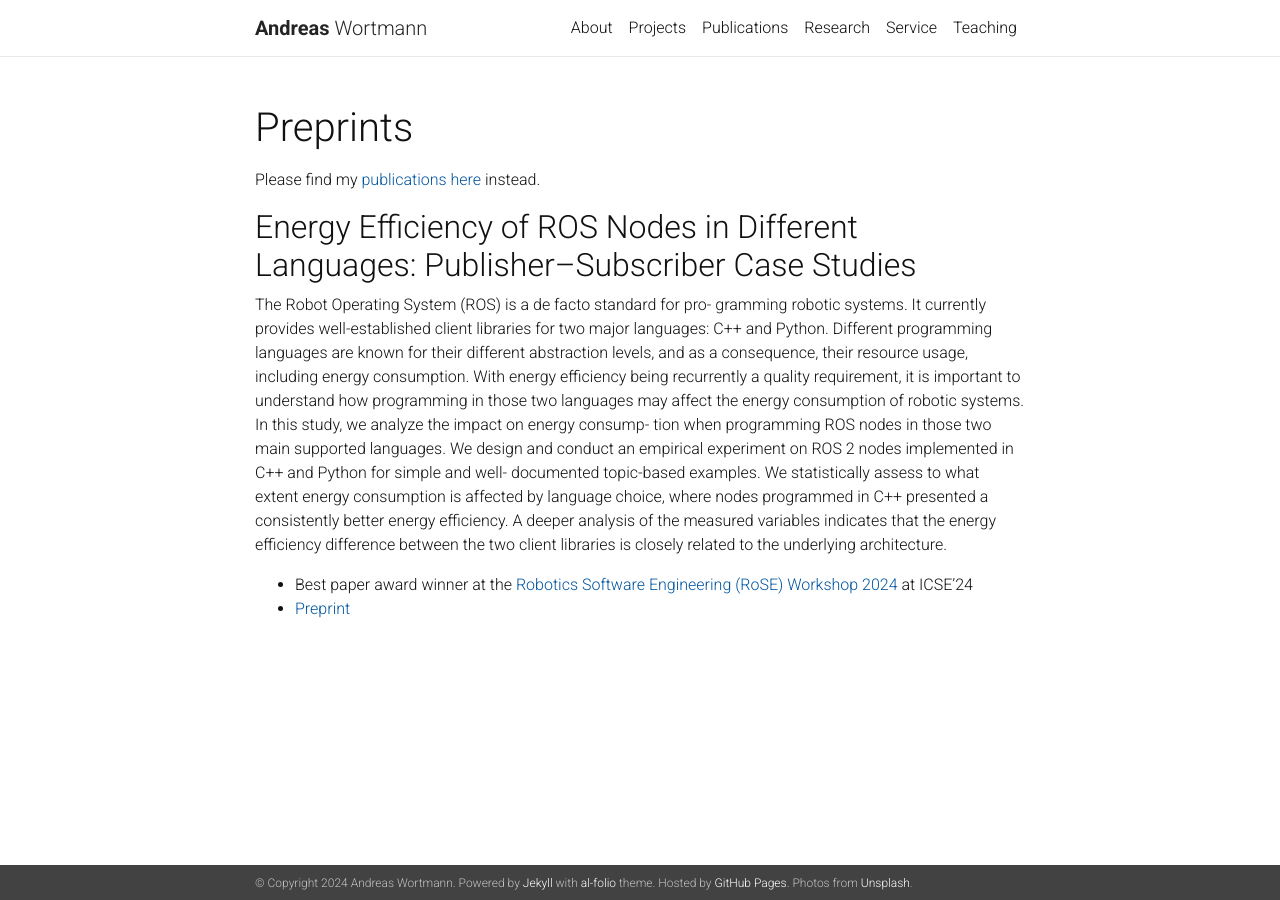
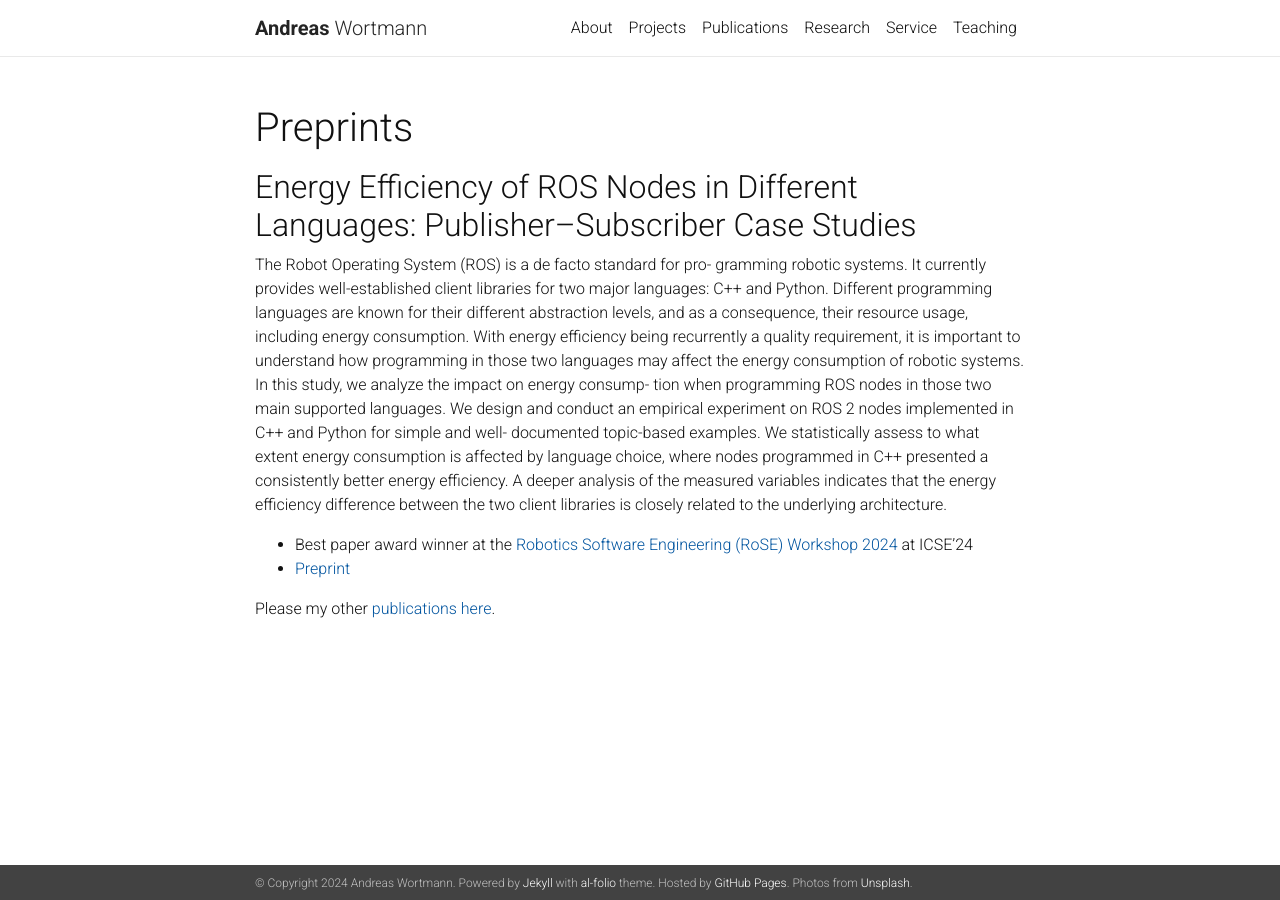
Before and after one commit to awortmann/awortmann.github.io, a Jekyll site: the page built from _pages/preprints.md, in a window 1280 px wide. Built offline with Jekyll 4.4.1, drawn with Linux system fonts in a browser that asks for light colours; nearby versions of some CDN libraries; a style sheet for code colours, icons or effects is not loaded.

Commit message:
Minor update

```diff
--- a/_pages/preprints.md
+++ b/_pages/preprints.md
@@ -6,8 +6,6 @@ description:
 nav: false
 ---
 
-Please find my [publications here](https://awortmann.github.io/publications/) instead.
-
 ## Energy Efficiency of ROS Nodes in Different Languages: Publisher–Subscriber Case Studies
 
 
@@ -15,3 +13,5 @@ The Robot Operating System (ROS) is a de facto standard for pro- gramming roboti
 
 - Best paper award winner at the [Robotics Software Engineering (RoSE) Workshop 2024](https://rose-workshops.github.io/rose2024/) at ICSE'24
 - [Preprint](https://github.com/awortmann/awortmann.github.io/raw/master/downloads/preprints/Energy_Efficiency_of_ROS_Nodes_in_Different_Languages_-_Publisher-Subscriber_Case_Studies.pdf)
+
+Please my other [publications here](https://awortmann.github.io/publications/).
```
